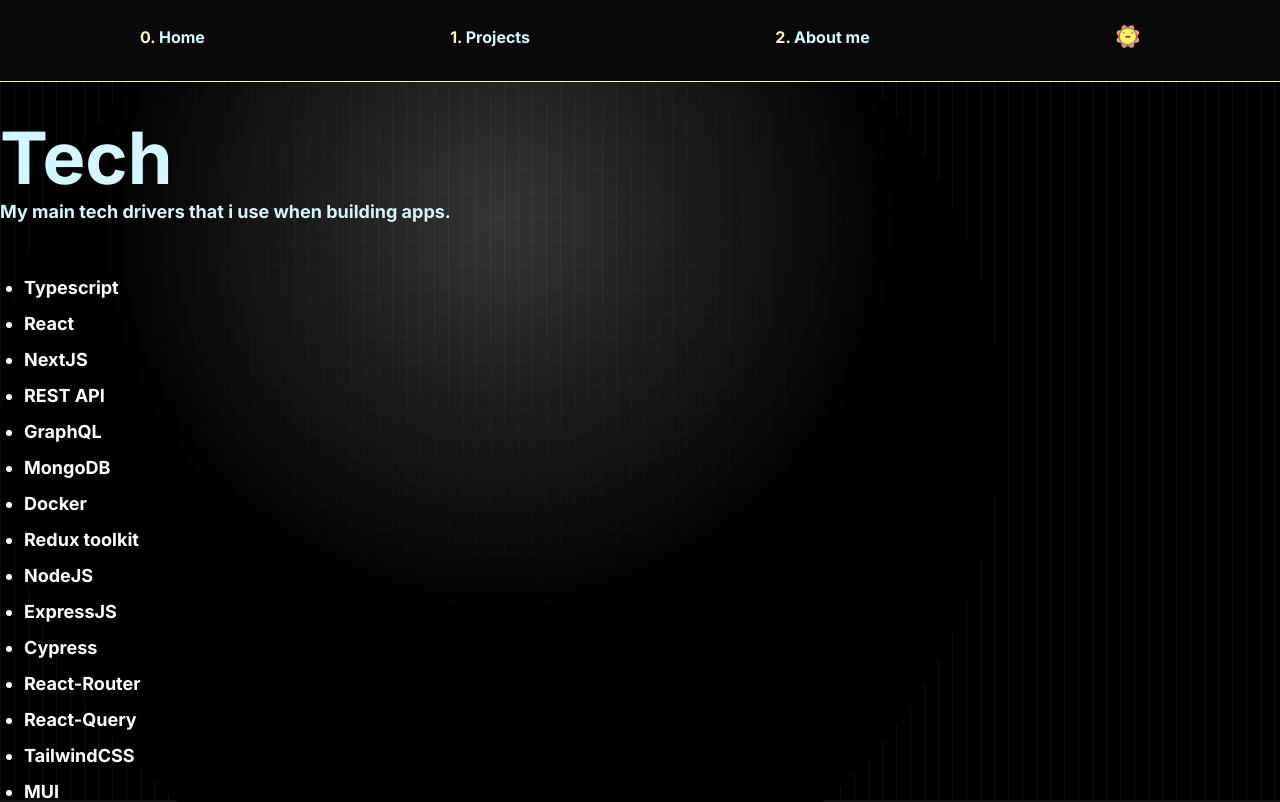
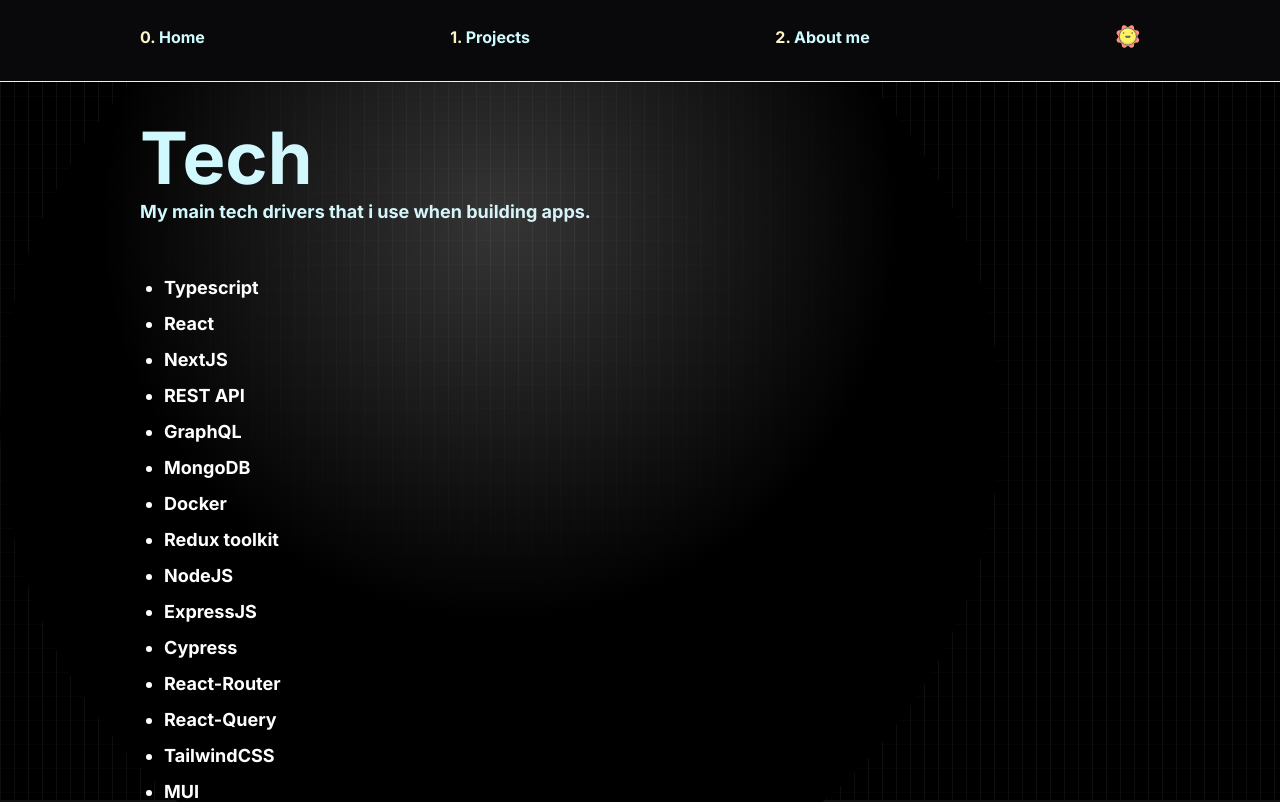
Before and after one commit to OsamaKhalilMohamed/Portfolio, a Next.js app: page /Tech in a window 1280 px wide. Shown: the top 802 px of the page. Built offline with nearby package versions, Linux system fonts and the light colour scheme.

Commit message:
shhhhhhhh

```diff
--- a/src/pages/Tech/index.tsx
+++ b/src/pages/Tech/index.tsx
@@ -53,12 +53,12 @@ export default function TechAndTools(): React.ReactElement {
         />
         <link rel="icon" href="/favicon.ico" />
       </Head>
-      <main className="flex min-h-screen w-5/6 max-w-[1000px] flex-col items-start justify-start overflow-x-hidden lg:w-full ">
+      <main className="mx-auto flex min-h-screen w-5/6 flex-col items-start justify-center overflow-x-hidden lg:max-w-[1000px]">
         <motion.div
           initial={{ opacity: 0, scale: 0.5 }}
           animate={{ opacity: 1, scale: 1 }}
           transition={{ duration: 0.5 }}
-          className="mb-8 w-full "
+          className="mb-8 w-full"
         >
           <h1 className="mt-10 bg-gradient-to-r from-cyan-800 to-slate-600 bg-clip-text text-4xl font-bold text-transparent dark:from-cyan-100  dark:to-slate-200 md:text-7xl ">
             Tech
```
